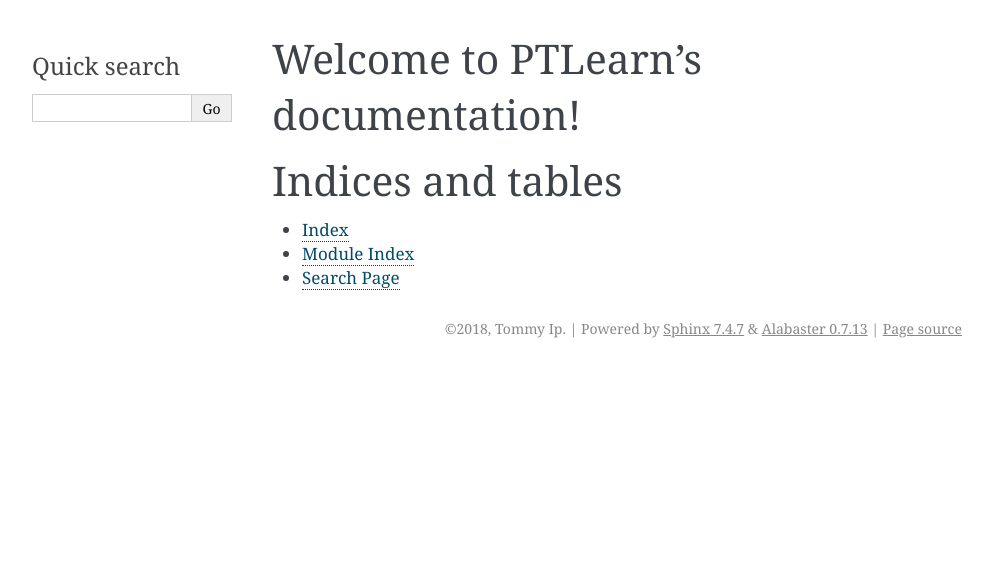
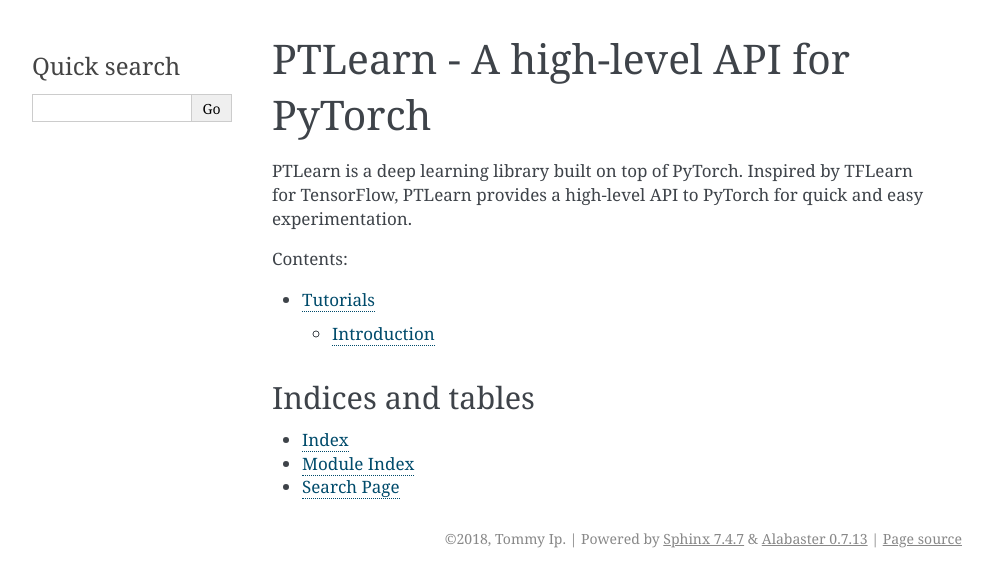
Before and after one commit to tommyip/ptlearn, a Sphinx documentation site: the page built from docs/index.rst, in a window 1280 px wide. Shown: the top 587 px of the page, without its empty margins (148-1140 px from the left). Built offline with Sphinx 7.4.7, drawn with Linux system fonts in a browser that asks for light colours.

Commit message:
docs: Create tutorial page.

```diff
--- a/docs/index.rst
+++ b/docs/index.rst
@@ -1,19 +1,19 @@
-.. PTLearn documentation master file, created by
-   sphinx-quickstart on Mon Jan  8 16:00:06 2018.
-   You can adapt this file completely to your liking, but it should at least
-   contain the root `toctree` directive.
+PTLearn - A high-level API for PyTorch
+======================================
 
-Welcome to PTLearn's documentation!
-===================================
+PTLearn is a deep learning library built on top of PyTorch. Inspired by TFLearn
+for TensorFlow, PTLearn provides a high-level API to PyTorch for quick and easy
+experimentation.
 
 .. toctree::
    :maxdepth: 2
    :caption: Contents:
 
+   tutorials
 
 
 Indices and tables
-==================
+------------------
 
 * :ref:`genindex`
 * :ref:`modindex`
--- /dev/null
+++ b/docs/tutorial_mnist.rst
@@ -0,0 +1,4 @@
+Hello World of deep learning (MNIST)
+====================================
+
+Coming soon...
```
Also changed, not shown: docs/tutorials.rst (added, +8 -0 lines).
